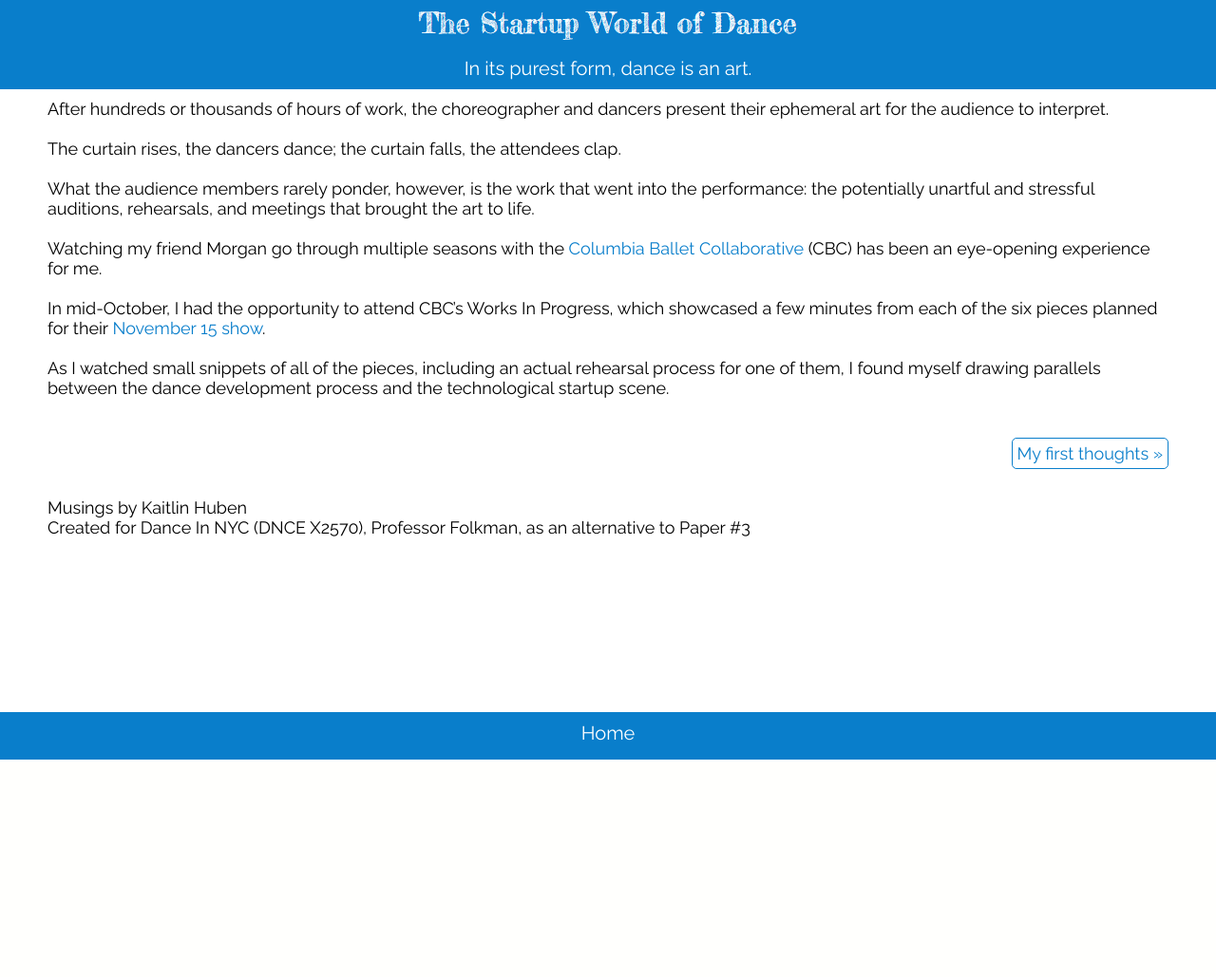
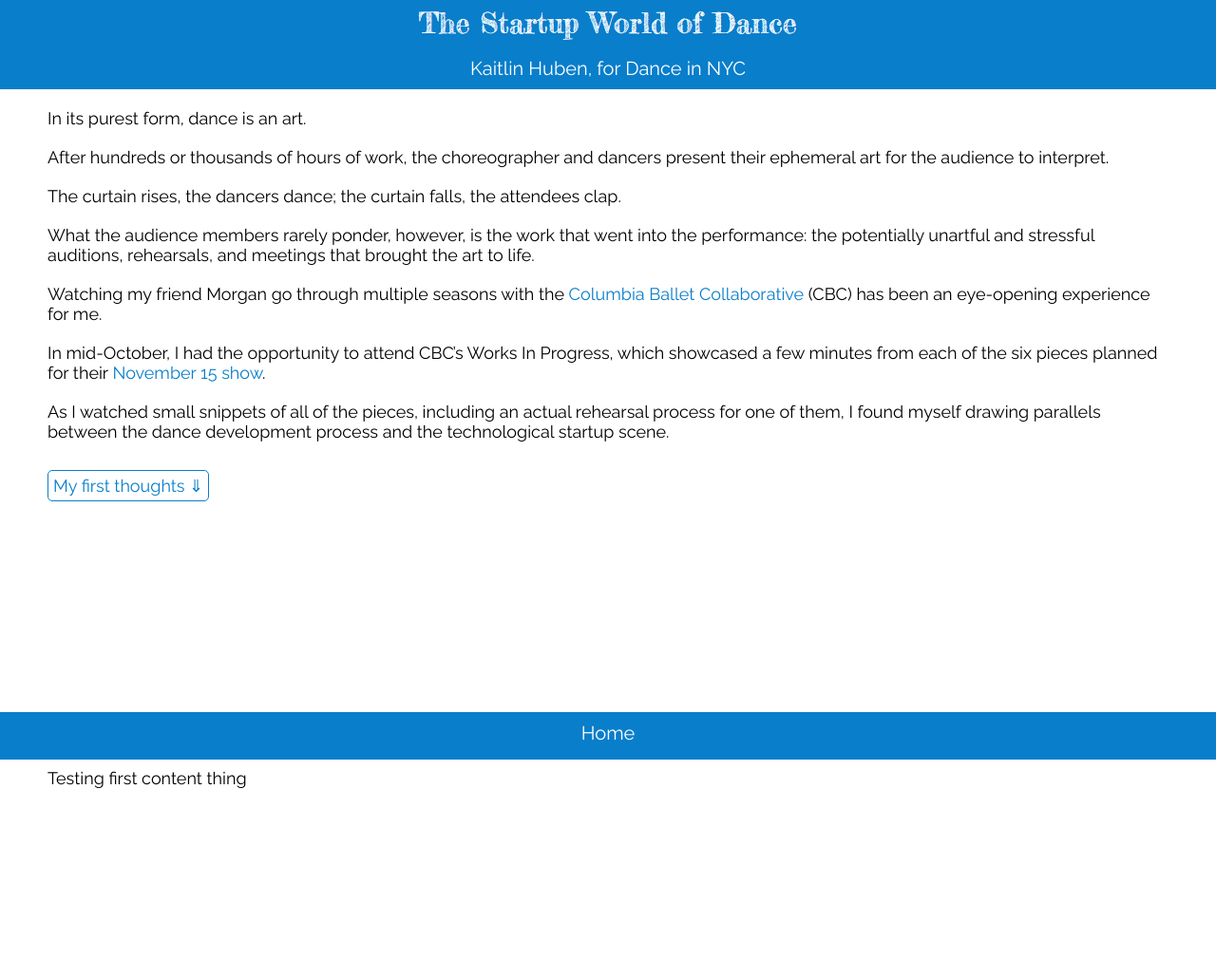
Before and after one commit to kaitlinhuben/kaitlinhuben.github.io, a PHP site: page /DanceInNYC/index.html in a window 1280 px wide. Shown: the top 1029 px of the page at 95% size. Before the commit the page ends 800 px from the top, so only its background shows below. Run offline with PHP 8.4, Linux system fonts and the light colour scheme; some web fonts are replaced.

Commit message:
Switched to downward scroll instead of side slide

```diff
--- a/DanceInNYC/css/style.css
+++ b/DanceInNYC/css/style.css
@@ -13,7 +13,7 @@ a:hover{
 }
 
 
-div.navbar {
+div#navbar {
 	position: fixed;
 	top: 0;
 	width: 100%;
@@ -23,25 +23,38 @@ div.navbar {
 	background-color: #097ecb;
 	color: white;
 	font-size: 30px;
-	font-family: Raleway, Helvetica, Arial, sans-serif;
 }
 
 div.container {
 	width: 100%;
 	padding-top: 50px;
 }
-div.container div.quote {
+
+div.section {
+	margin-bottom: 250px;
+}
+
+div.quote {
 	width: 100%;
 	background-color: #097ecb;
 	color: white;
 	font-size: 20px;
 }
-div.container div.quote div.quote-content {
+div.quote div.quote-content {
 	padding: 10px 50px;
 }
-div.container div.content {
+div.content {
 	padding: 10px 50px;
 }
+ul.content-list {
+	list-style-type: none;
+	margin: 0px;
+	padding: 10px 0px;
+}
+ul.content-list li {
+	padding-bottom: 20px;
+}
+
 div.button {
 	border: 1px solid #097ecb;
 	border-radius: 5px;
@@ -53,11 +66,7 @@ div.button:hover {
 	cursor: pointer;
 }
 
-div.next-button {
-	right: 50px;
-}
-
-div.footer {
+div#footer {
 	position: fixed;
 	bottom: 0;
 	width: 100%;
@@ -67,13 +76,16 @@ div.footer {
 	background-color: #097ecb;
 	color: white;
 	font-size: 20px;
-	font-family: Playball, Raleway, Helvetica, Arial, sans-serif;
 }
-div.footer a, div.footer a:visited {
+div#footer a, div#footer a:visited {
 	color: white;
 	text-decoration: none;
 }
-div.footer a:hover {
+div#footer a:hover {
 	color: white;
 	text-decoration: underline;
 }
+
+div.spacer-50 {
+	height: 50px;
+}
--- a/DanceInNYC/index.html
+++ b/DanceInNYC/index.html
@@ -16,46 +16,59 @@
   <body>
 
     <!-- Fixed navbar -->
-    <div class="navbar">
+    <div id="navbar">
 		<img id="logo" src="img/logo.png" alt="The Startup World of Dance" />
     </div>
 
 	<!-- Container -->
     <div class="container">
-		<div class="section">
+		<div class="section" id="zeroth">
 			<div class="quote">
 				<div class="quote-content" style="text-align: center">
-					In its purest form, dance is an art.
+					Kaitlin Huben, for Dance in NYC
 				</div>
 			</div>
 			<div class="content">
+			  <ul class="content-list">
+				<li>In its purest form, dance is an art.</li>
+				<li>After hundreds or thousands of hours of work, the choreographer and dancers present their ephemeral art for the audience to interpret.</li>
+				<li>The curtain rises, the dancers dance; the curtain falls, the attendees clap.</li>
+				<li>What the audience members rarely ponder, however, is the work that went into the performance: the potentially unartful and stressful auditions, rehearsals, and meetings that brought the art to life.</li>
+				<li>Watching my friend Morgan go through multiple seasons with the <a href="http://www.columbiaballetcollaborative.com/">Columbia Ballet Collaborative</a> (CBC) has been an eye-opening experience for me.</li>
+				<li>In mid-October, I had the opportunity to attend CBC’s Works In Progress, which showcased a few minutes from each of the six pieces planned for their <a href="http://www.columbiaballetcollaborative.com/performances.html">November 15 show</a>.</li>
+				<li>As I watched small snippets of all of the pieces, including an actual rehearsal process for one of them, I found myself drawing parallels between the dance development process and the technological startup scene.</li>
+			  </ul>
+			  <div class="button" id="go-to-1">My first thoughts &dArr;</div>
+			</div>
+		</div> <!-- /section -->
 
-			After hundreds or thousands of hours of work, the choreographer and dancers present their ephemeral art for the audience to interpret.
-			<br><br>
-			The curtain rises, the dancers dance; the curtain falls, the attendees clap.
-			<br><br>
-			What the audience members rarely ponder, however, is the work that went into the performance: the potentially unartful and stressful auditions, rehearsals, and meetings that brought the art to life.
-			<br><br>
-			Watching my friend Morgan go through multiple seasons with the <a href="http://www.columbiaballetcollaborative.com/">Columbia Ballet Collaborative</a> (CBC) has been an eye-opening experience for me.
-			<br><br>
-			In mid-October, I had the opportunity to attend CBC’s Works In Progress, which showcased a few minutes from each of the six pieces planned for their <a href="http://www.columbiaballetcollaborative.com/performances.html">November 15 show</a>.
-			<br><br>
-			As I watched small snippets of all of the pieces, including an actual rehearsal process for one of them, I found myself drawing parallels between the dance development process and the technological startup scene.
-			<br>
-			<br>
-			<br>
-			<div class="button next-button" id="go-to-1">My first thoughts &raquo;</div>
-			<br>
-			<br>
-			<br>
-			Musings by Kaitlin Huben<br>
-			Created for Dance In NYC (DNCE X2570), Professor Folkman, as an alternative to Paper #3
+		<div class="section" id="first">
+			<div class="quote">
+				<div class="quote-content" style="text-align: center">
+					Testing first quote thing
+				</div>
+			</div>
+			<div class="content" style="height:1000px">
+				Testing first content thing
+			</div>
+		</div> <!-- /section -->
+
+		<div class="section" id="second" style="height: 1000px">
+			<div class="quote">
+				<div class="quote-content" style="text-align: center">
+					Testing second quote thing
+				</div>
+			</div>
+			<div class="content">
+				Testing second content thing
 			</div>
 		</div> <!-- /section -->
     </div> <!-- /container -->
 
+	<div class="spacer-50"></div>
+
 	<!-- Fixed footer -->
-	<div class="footer">
+	<div id="footer">
 		<a href="index.html">Home</a>
     </div>
 
--- a/DanceInNYC/js/animations.js
+++ b/DanceInNYC/js/animations.js
@@ -1,3 +1,20 @@
 $(document).ready(function() {
-	console.log('ready!');
+	// get all section elements
+	$navbar = $('#navbar');
+	$zeroth = $('#zeroth');
+	$first = $('#first');
+	$second = $('#second');
+
+	// set variables
+	SCROLL_TIME = 1000;
+	navHeight = $navbar.outerHeight();
+
+	// set up all scrolls
+	$('#go-to-1').click(function() {
+		$('body').animate({
+			scrollTop: $first.position().top - navHeight
+		  }, SCROLL_TIME);
+	});
+
+	//TODO fade in first section?
 });
```
